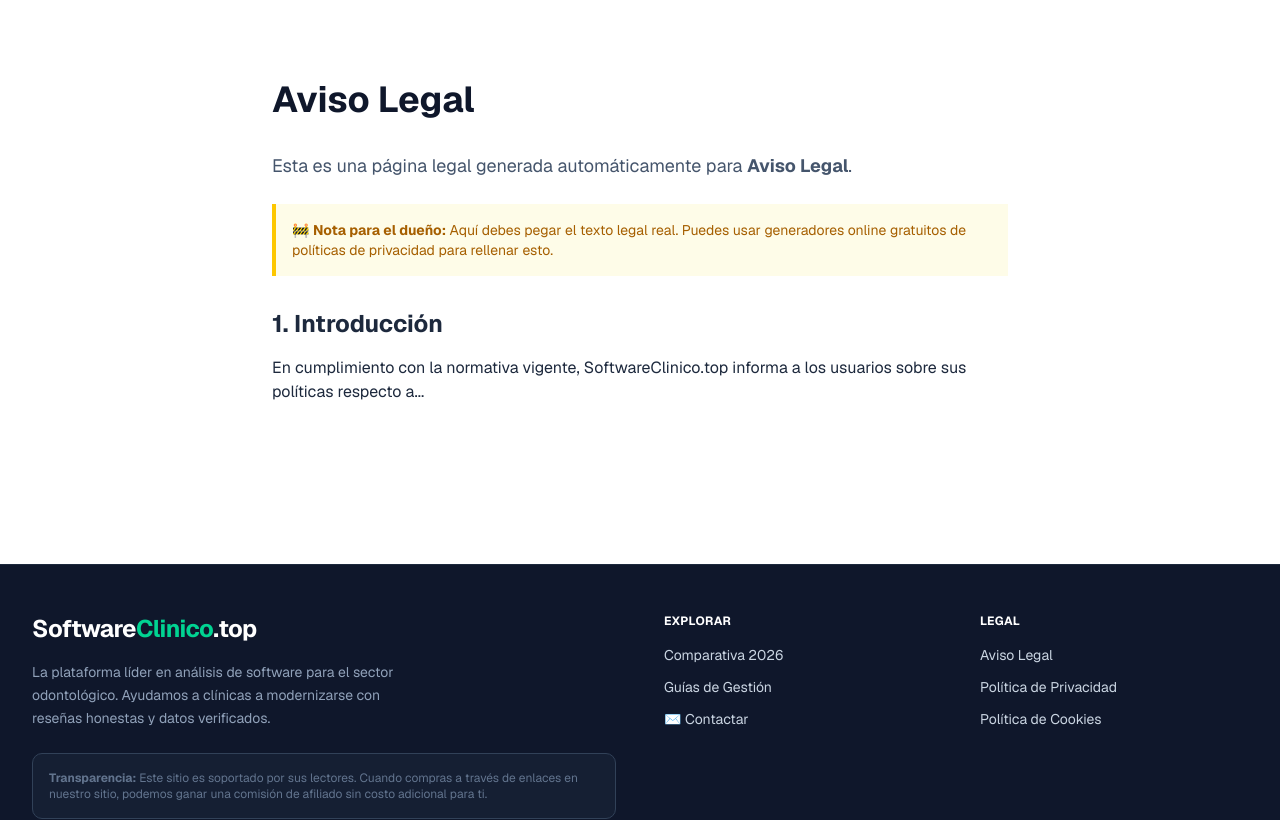
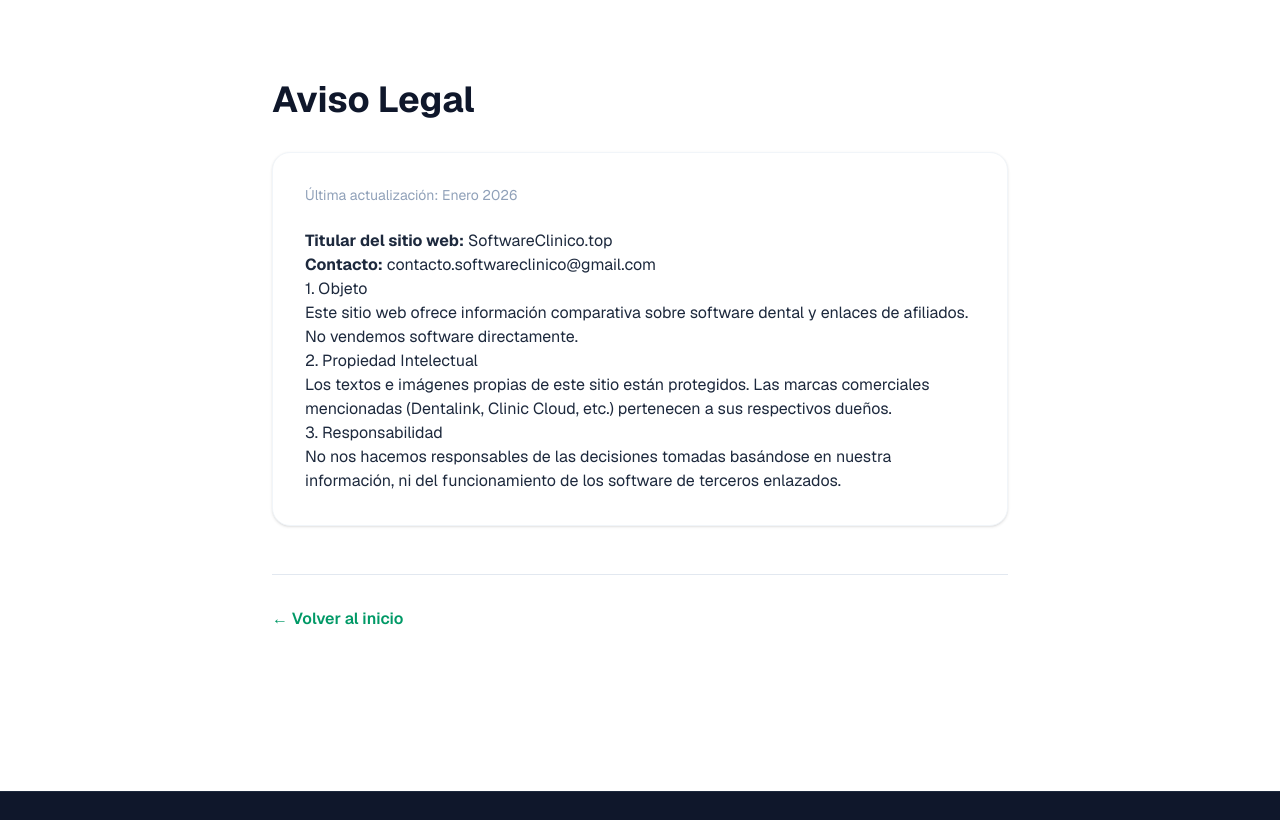
Before and after one commit to Spec74/top-software-clinico, a Next.js app: page /legal/aviso-legal in a window 1280 px wide. Shown: the top 820 px of the page. Built offline with nearby package versions, Linux system fonts and the light colour scheme.

Commit message:
sitemap import path and add legal pages

```diff
--- a/app/legal/[slug]/page.tsx
+++ b/app/legal/[slug]/page.tsx
@@ -1,27 +1,73 @@
+import Link from "next/link";
+import { notFound } from "next/navigation";
+
+// Diccionario de contenidos legales básicos
+const legalContent: Record<string, { title: string; content: React.ReactNode }> = {
+  "aviso-legal": {
+    title: "Aviso Legal",
+    content: (
+      <>
+        <p><strong>Titular del sitio web:</strong> SoftwareClinico.top</p>
+        <p><strong>Contacto:</strong> contacto.softwareclinico@gmail.com</p>
+        <h3>1. Objeto</h3>
+        <p>Este sitio web ofrece información comparativa sobre software dental y enlaces de afiliados. No vendemos software directamente.</p>
+        <h3>2. Propiedad Intelectual</h3>
+        <p>Los textos e imágenes propias de este sitio están protegidos. Las marcas comerciales mencionadas (Dentalink, Clinic Cloud, etc.) pertenecen a sus respectivos dueños.</p>
+        <h3>3. Responsabilidad</h3>
+        <p>No nos hacemos responsables de las decisiones tomadas basándose en nuestra información, ni del funcionamiento de los software de terceros enlazados.</p>
+      </>
+    ),
+  },
+  "privacidad": {
+    title: "Política de Privacidad",
+    content: (
+      <>
+        <p>En SoftwareClinico.top nos tomamos muy en serio tu privacidad.</p>
+        <h3>1. Datos que recopilamos</h3>
+        <p>No recopilamos datos personales a menos que nos escribas por correo electrónico voluntariamente.</p>
+        <h3>2. Analíticas</h3>
+        <p>Usamos Vercel Analytics para medir el tráfico de forma anónima. No usamos cookies intrusivas de seguimiento individual.</p>
+        <h3>3. Tus derechos</h3>
+        <p>Puedes solicitar la eliminación de cualquier comunicación que hayas tenido con nosotros escribiendo a nuestro email de contacto.</p>
+      </>
+    ),
+  },
+  "cookies": {
+    title: "Política de Cookies",
+    content: (
+      <>
+        <p>Este sitio web utiliza una cantidad mínima de cookies para funcionar correctamente.</p>
+        <h3>¿Qué cookies usamos?</h3>
+        <ul className="list-disc pl-5 mt-2">
+            <li><strong>Técnicas:</strong> Necesarias para que la web cargue rápido.</li>
+            <li><strong>Analíticas:</strong> (Vercel) Para saber cuántas personas nos visitan. Son anónimas.</li>
+        </ul>
+        <p className="mt-4">Al navegar por este sitio, aceptas el uso de estas cookies básicas.</p>
+      </>
+    ),
+  }
+};
+
 export default function LegalPage({ params }: { params: { slug: string } }) {
-  // Convertimos "aviso-legal" en "Aviso Legal" para el título
-  const title = params.slug.replace(/-/g, " ").replace(/\b\w/g, (l) => l.toUpperCase());
+  const pageData = legalContent[params.slug];
+
+  if (!pageData) {
+    return notFound(); // Si escriben /legal/algo-raro, da error 404
+  }
 
   return (
     <main className="max-w-3xl mx-auto px-4 py-20 font-sans text-slate-800">
-      <h1 className="text-4xl font-bold mb-8 text-slate-900">{title}</h1>
+      <h1 className="text-4xl font-bold mb-8 text-slate-900">{pageData.title}</h1>
 
-      <div className="prose prose-slate lg:prose-lg">
-        <p className="text-lg text-slate-600 mb-6">
-          Esta es una página legal generada automáticamente para <strong>{title}</strong>.
-        </p>
-        <div className="bg-yellow-50 border-l-4 border-yellow-400 p-4 mb-8">
-          <p className="text-yellow-700 text-sm">
-            🚧 <strong>Nota para el dueño:</strong> Aquí debes pegar el texto legal real. Puedes usar generadores online gratuitos de políticas de privacidad para rellenar esto.
-          </p>
-        </div>
+      <div className="prose prose-slate lg:prose-lg bg-white p-8 rounded-2xl shadow-sm border border-slate-100">
+        <p className="text-sm text-slate-400 mb-6">Última actualización: Enero 2026</p>
+        {pageData.content}
+      </div>
 
-        <h2 className="text-2xl font-bold mt-8 mb-4">1. Introducción</h2>
-        <p>
-          En cumplimiento con la normativa vigente, SoftwareClinico.top informa a los usuarios sobre sus políticas respecto a...
-        </p>
-
-        {/* Aquí iría más texto de relleno */}
+      <div className="mt-12 pt-8 border-t border-slate-200">
+        <Link href="/" className="text-emerald-600 font-semibold hover:underline">
+          ← Volver al inicio
+        </Link>
       </div>
     </main>
   );
```
